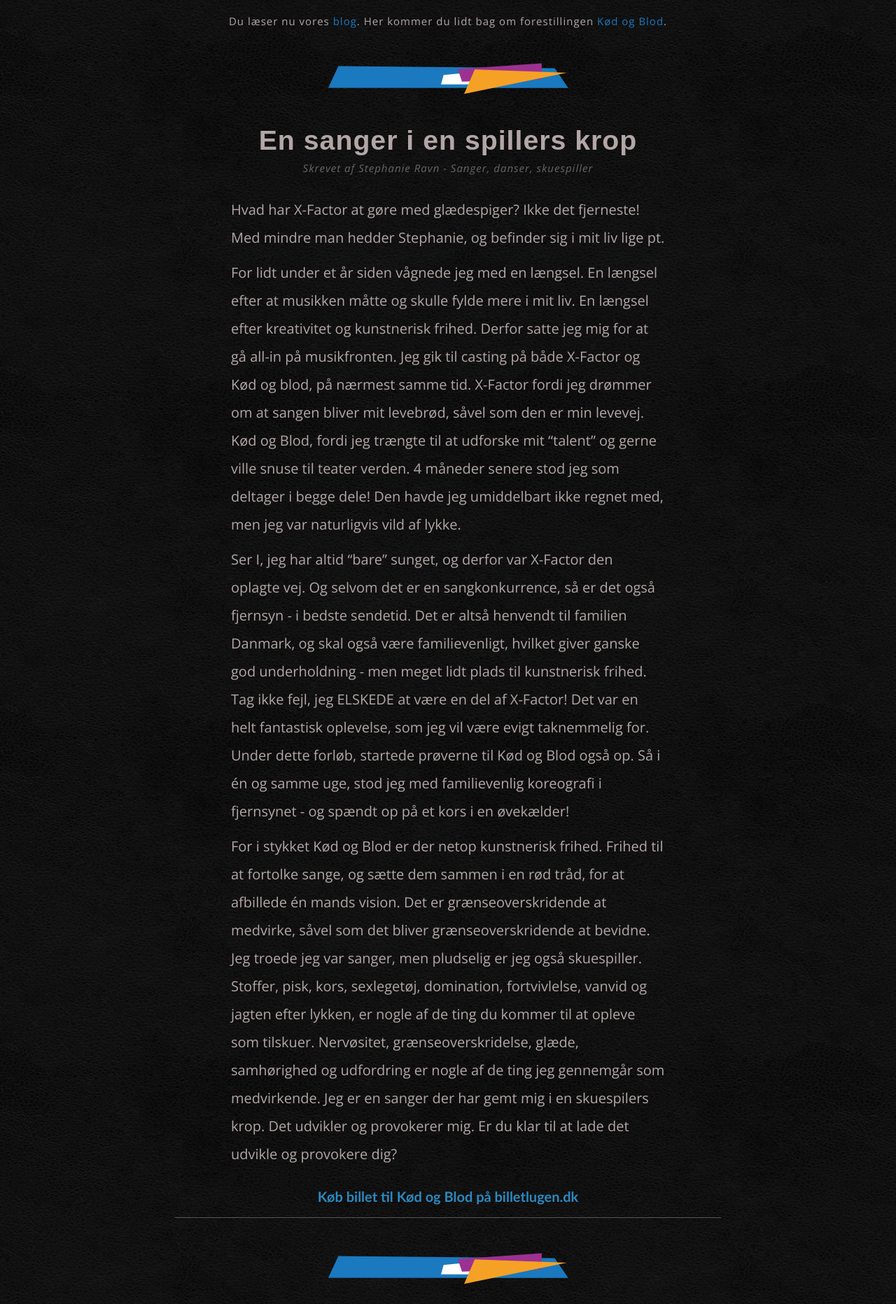
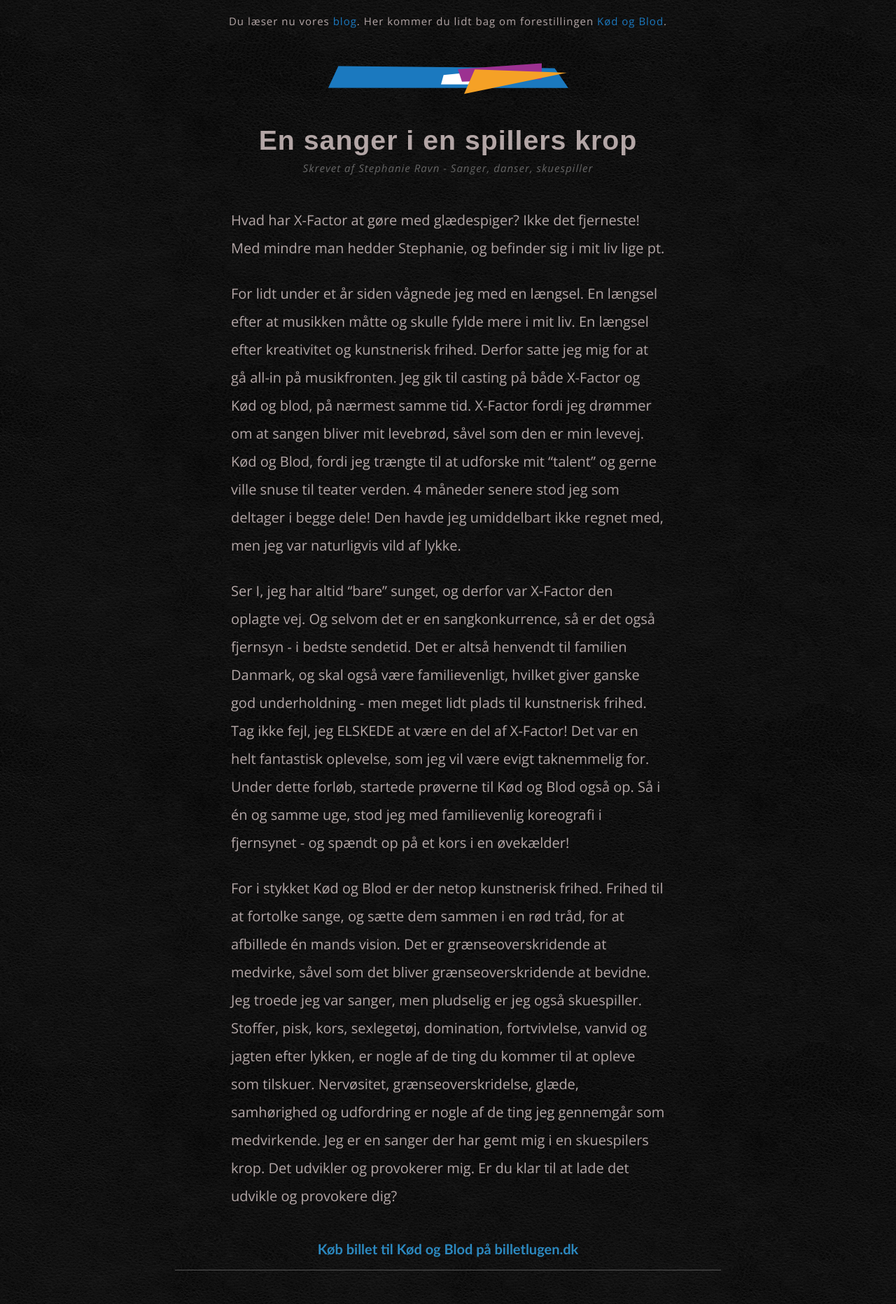
Before and after one commit to anderslemke/kodogblod, a Jekyll site: the page built from blog/index.html, in a window 1280 px wide. Shown: the top 1864 px of the page at 70% size. Built offline with Jekyll 4.4.1, drawn with Linux system fonts in a browser that asks for light colours; nearby versions of some CDN libraries; some web fonts are replaced; comment, search, counter and statistics services are not loaded.

Commit message:
Padding on p

```diff
--- a/assets/stylesheets/blog_post.css
+++ b/assets/stylesheets/blog_post.css
@@ -33,4 +33,5 @@
 
 .blog_post p {
   line-height: 2em;
+  padding-bottom:15px;
 }
```
